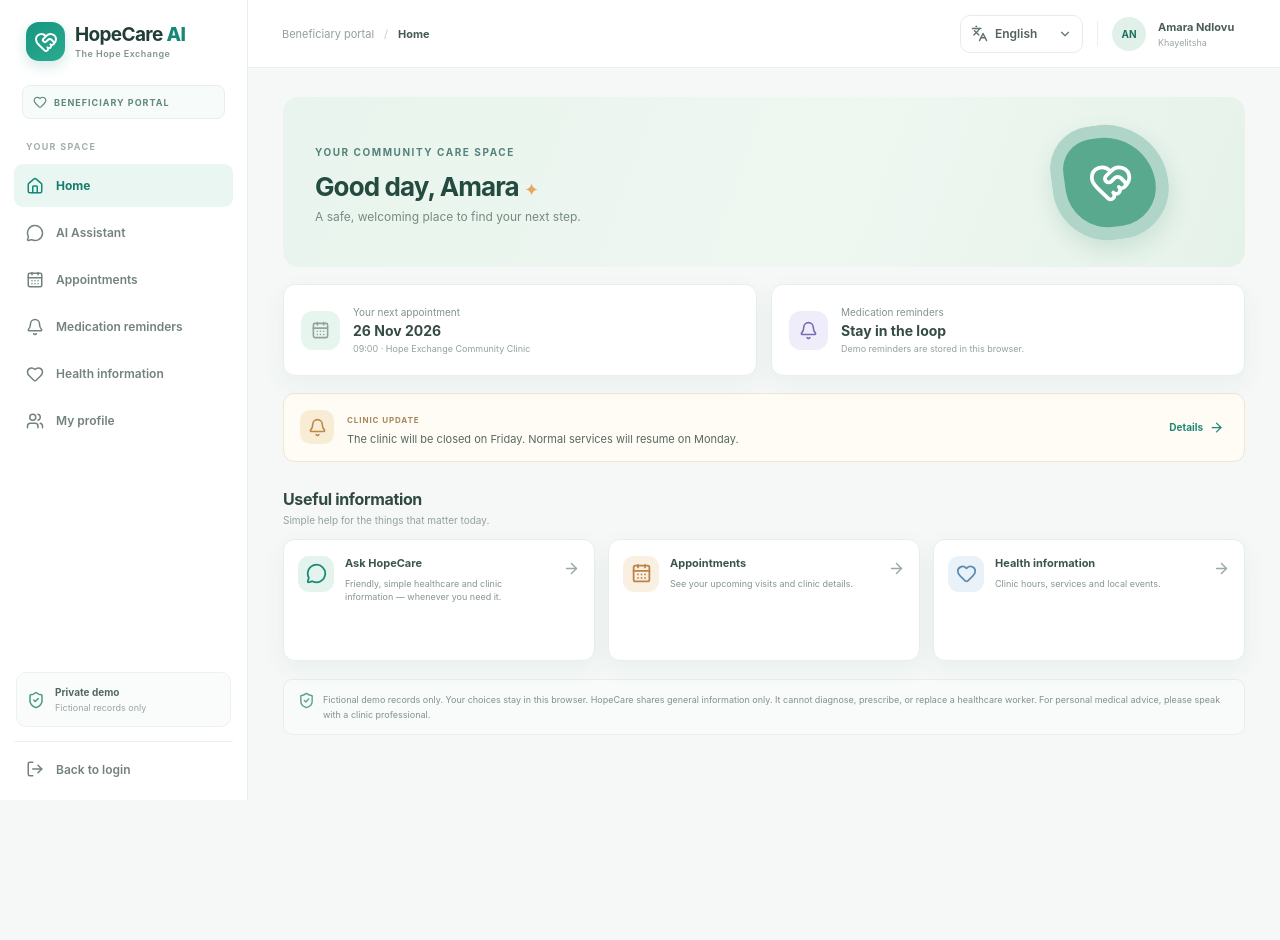
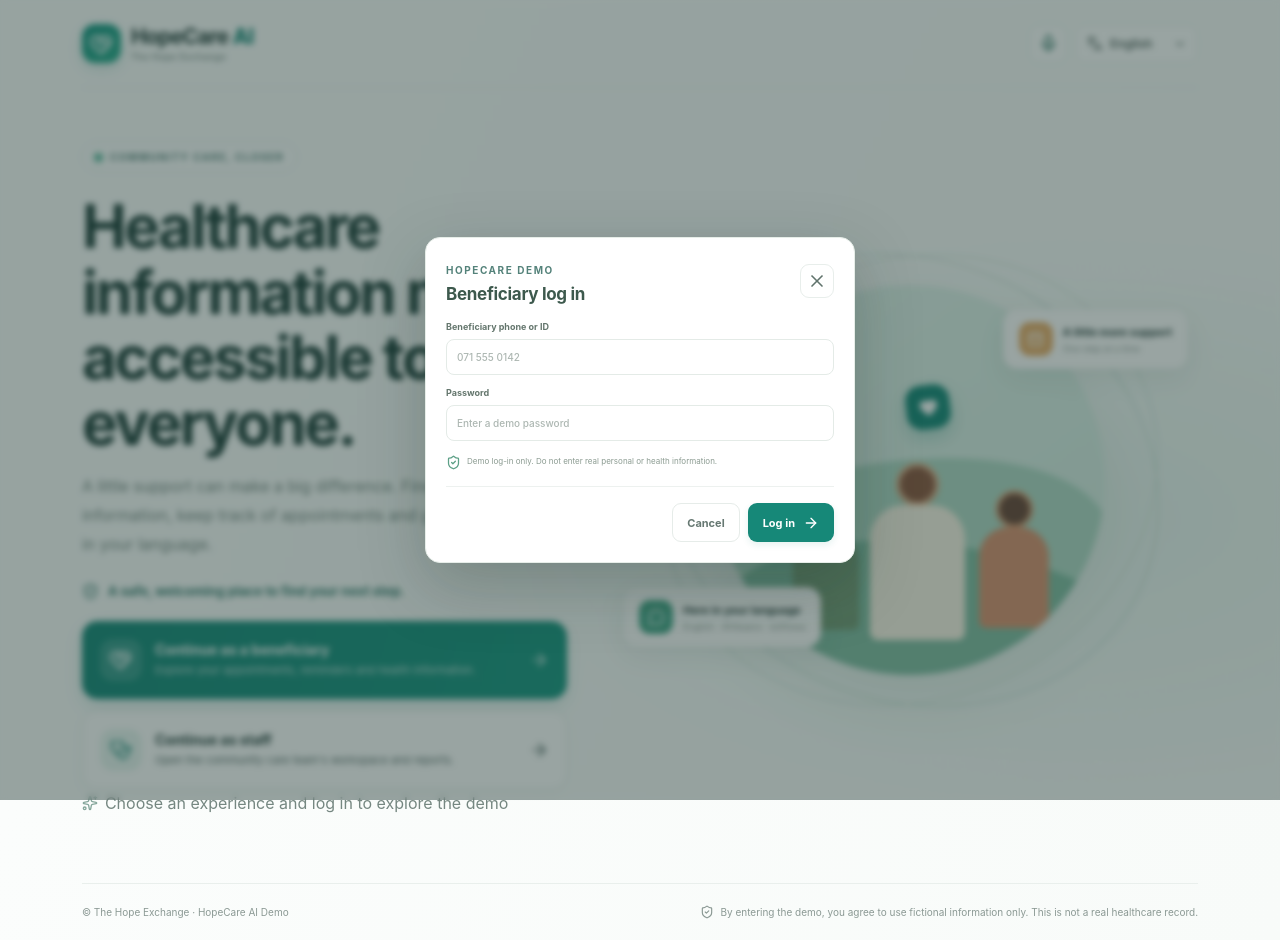
Before and after one commit to Brightmg14/HOPE-AI-V2, a React (Vite) app: page / in a window 1280 px wide. Both pictures are taken after a click on the button 324 px from the left and 659 px from the top of the page. Before the commit the page ends 800 px from the top, so only its background shows below. Built offline with nearby package versions, Linux system fonts and the light colour scheme.

Commit message:
Added login options after clicking "continue as a beneficiary and continue as a staff"

```diff
--- a/src/App.tsx
+++ b/src/App.tsx
@@ -200,6 +200,7 @@ function App() {
   const [activeBeneficiary, setActiveBeneficiary] = useStored<string>("activeBeneficiary", "HC-1042");
   const [search, setSearch] = useState("");
   const [filter, setFilter] = useState("All");
+  const [loginRole, setLoginRole] = useState<Role | null>(null);
   const [historyBeneficiary, setHistoryBeneficiary] = useState<string | null>(null);
   const [mobileOpen, setMobileOpen] = useState(false);
   const [modal, setModal] = useState<"beneficiary" | "appointment" | "reminder" | "event" | null>(null);
@@ -251,7 +252,7 @@ function App() {
     if (!beneficiaries.length) setBeneficiaries(initialBeneficiaries);
     setRole(nextRole); setPage(nextRole === "staff" ? "dashboard" : "home");
   };
-  const signOut = () => { setRole(null); setPage("home"); setMobileOpen(false); };
+  const signOut = () => { setRole(null); setLoginRole(null); setPage("home"); setMobileOpen(false); };
 
   function sendMessage(message = question) {
     const text = message.trim();
@@ -368,11 +369,11 @@ function App() {
     showToast("Fictional demo report downloaded.");
   }
 
-  if (!role) return <Landing language={language} setLanguage={setLanguage} enter={enter} recording={recording} toggleLandingVoice={() => toggleVoice((transcript) => {
+  if (!role) return <><Landing language={language} setLanguage={setLanguage} onLogin={(nextRole) => setLoginRole(nextRole)} recording={recording} toggleLandingVoice={() => toggleVoice((transcript) => {
     setRole("beneficiary");
     setPage("assistant");
     sendMessage(transcript);
-  })} />;
+  })} />{loginRole && <LoginModal role={loginRole} onClose={() => setLoginRole(null)} onLogin={() => { enter(loginRole); setLoginRole(null); }} />}</>;
 
   const staffPage = role === "staff";
   const pageTitle = labels[page];
@@ -418,10 +419,10 @@ function App() {
   );
 }
 
-function Landing({ language, setLanguage, enter, recording, toggleLandingVoice }: {
+function Landing({ language, setLanguage, onLogin, recording, toggleLandingVoice }: {
   language: Language;
   setLanguage: (v: Language) => void;
-  enter: (r: Role) => void;
+  onLogin: (r: Role) => void;
   recording: boolean;
   toggleLandingVoice: () => void;
 }) {
@@ -431,10 +432,10 @@ function Landing({ language, setLanguage, enter, recording, toggleLandingVoice }
     <main className="landing-content">
       <section className="hero-copy"><div className="eyebrow"><span className="eyebrow-dot" /> COMMUNITY CARE, CLOSER</div><h1>{t.welcome}</h1><p>{t.intro}</p><div className="trust-line"><ShieldCheck size={17} />{t.safe}</div>
         <div className="entry-cards">
-          <button className="entry-card beneficiary-entry" onClick={() => enter("beneficiary")}><span className="entry-icon"><HeartHandshake size={23} /></span><span className="entry-text"><b>{t.beneficiary}</b><small>Explore your appointments, reminders and health information.</small></span><ArrowRight size={20} /></button>
-          <button className="entry-card staff-entry" onClick={() => enter("staff")}><span className="entry-icon"><Stethoscope size={22} /></span><span className="entry-text"><b>{t.staff}</b><small>Open the community care team's workspace and reports.</small></span><ArrowRight size={20} /></button>
+          <button className="entry-card beneficiary-entry" onClick={() => onLogin("beneficiary")}><span className="entry-icon"><HeartHandshake size={23} /></span><span className="entry-text"><b>{t.beneficiary}</b><small>Explore your appointments, reminders and health information.</small></span><ArrowRight size={20} /></button>
+          <button className="entry-card staff-entry" onClick={() => onLogin("staff")}><span className="entry-icon"><Stethoscope size={22} /></span><span className="entry-text"><b>{t.staff}</b><small>Open the community care team's workspace and reports.</small></span><ArrowRight size={20} /></button>
         </div>
-        <p className="demo-hint"><Sparkles size={16} /> No sign-in needed · choose a demo experience to explore</p>
+        <p className="demo-hint"><Sparkles size={16} /> Choose an experience and log in to explore the demo</p>
       </section>
       <section className="hero-art" aria-label="HopeCare community care illustration">
         <div className="hero-orbit orbit-one" /><div className="hero-orbit orbit-two" />
@@ -444,6 +445,36 @@ function Landing({ language, setLanguage, enter, recording, toggleLandingVoice }
       </section>
     </main>
     <footer className="landing-footer"><span>© The Hope Exchange · HopeCare AI Demo</span><span><ShieldCheck size={14} /> {t.consent}</span></footer>
+  </div>;
+}
+
+function LoginModal({ role, onClose, onLogin }: { role: Role; onClose: () => void; onLogin: () => void }) {
+  const isStaff = role === "staff";
+  return <div className="modal-backdrop" onMouseDown={(e) => { if (e.target === e.currentTarget) onClose(); }}>
+    <section className="data-modal login-modal" role="dialog" aria-modal="true" aria-labelledby="login-title">
+      <div className="modal-heading">
+        <div>
+          <span className="eyebrow">HOPECARE DEMO</span>
+          <h2 id="login-title">{isStaff ? "Staff log in" : "Beneficiary log in"}</h2>
+        </div>
+        <button className="icon-btn" onClick={onClose} aria-label="Close"><X size={20} /></button>
+      </div>
+      <form onSubmit={(event) => { event.preventDefault(); onLogin(); }}>
+        <div className="login-fields">
+          <label className="field-label">{isStaff ? "Staff email or ID" : "Beneficiary phone or ID"}
+            <input name="loginId" type="text" placeholder={isStaff ? "staff@hopeexchange.org" : "071 555 0142"} required />
+          </label>
+          <label className="field-label">Password
+            <input name="password" type="password" placeholder="Enter a demo password" required />
+          </label>
+        </div>
+        <p className="modal-footnote"><ShieldCheck size={15} />Demo log-in only. Do not enter real personal or health information.</p>
+        <div className="modal-actions">
+          <button type="button" className="button button-quiet" onClick={onClose}>Cancel</button>
+          <button type="submit" className="button button-primary">Log in <ArrowRight size={16} /></button>
+        </div>
+      </form>
+    </section>
   </div>;
 }
 
--- a/src/styles.css
+++ b/src/styles.css
@@ -489,6 +489,8 @@ button:disabled { cursor: not-allowed; opacity: .48; }
 /* Dialog and toast */
 .modal-backdrop { position: fixed; z-index: 60; inset: 0; display: grid; place-items: center; padding: 18px; background: #1c342f72; backdrop-filter: blur(3px); }
 .data-modal { width: min(590px, 100%); max-height: min(86vh, 760px); overflow: auto; padding: 20px; border: 1px solid #e6ede8; border-radius: 15px; background: #fff; box-shadow: 0 22px 65px #142c2440; animation: modal-in .16s ease-out; }
+.login-modal { width: min(430px, 100%); }
+.login-fields { display: grid; gap: 12px; }
 @keyframes modal-in { from { opacity: 0; transform: translateY(7px) scale(.99); } to { opacity: 1; transform: translateY(0) scale(1); } }
 .modal-heading { display: flex; align-items: center; justify-content: space-between; gap: 15px; margin-bottom: 17px; }
 .modal-heading h2 { margin: 6px 0 0; color: #3d594d; font-size: 17px; letter-spacing: -.3px; }
```
